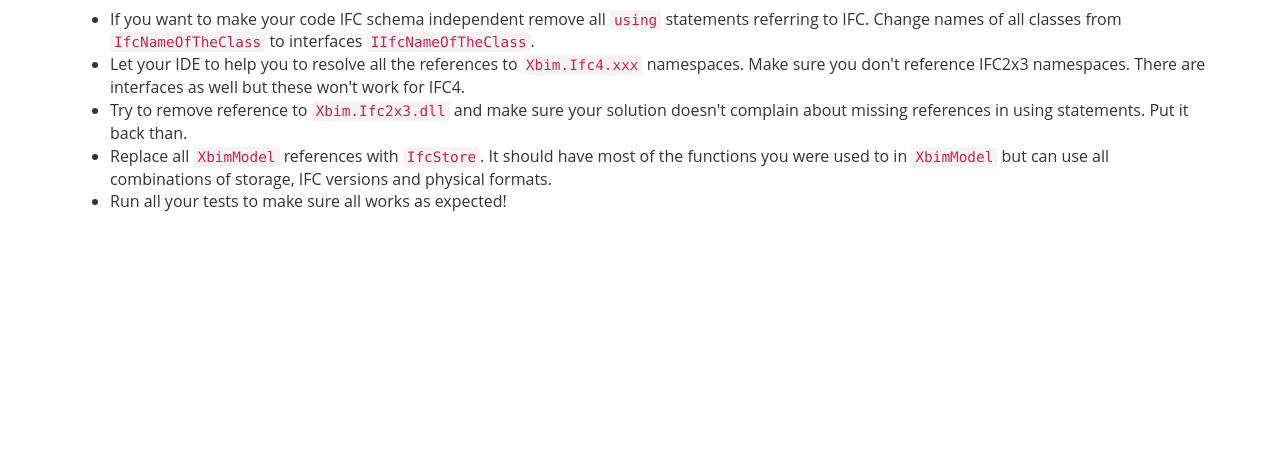
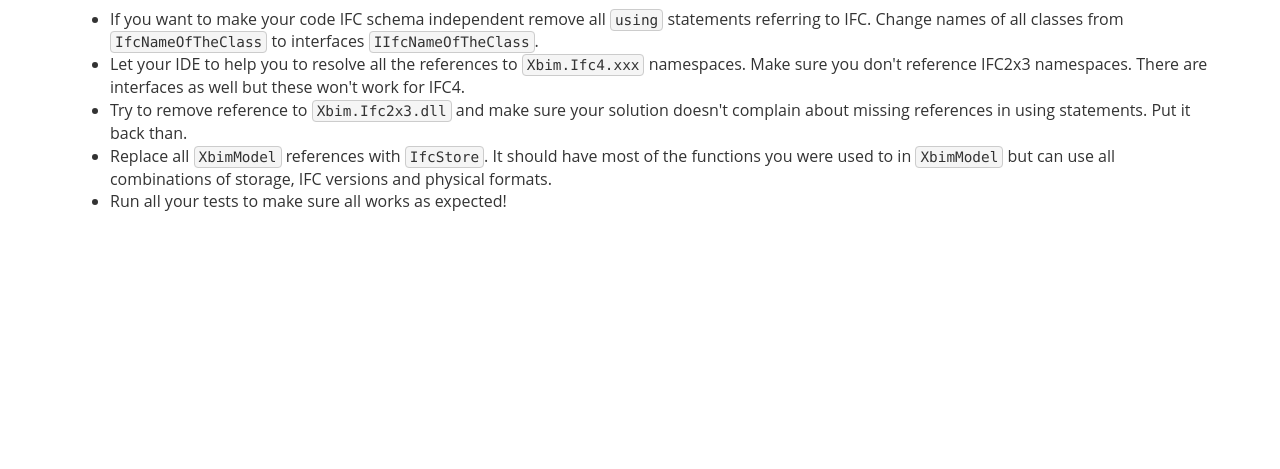
Before and after one commit to xBimTeam/xbimteam.github.io, a plain HTML site: page xbim-4/fast-upgrade-track.html in a window 1280 px wide. Shown: the part 222-691 px from the top of the page. Drawn offline with Linux system fonts and the light colour scheme.

Commit message:
Minor content fix

```diff
--- a/css/site.css
+++ b/css/site.css
@@ -77,6 +77,13 @@ p code{
     border-radius: 4px;
 }
 
+li code{
+    color: #333;
+    background-color: #f5f5f5;
+    border: 1px solid #ccc;
+    border-radius: 4px;
+}
+
 .brands-container {
     position: absolute;
     bottom: 0;
```
Also changed, not shown: quick-start.html (+1 -1 lines).
